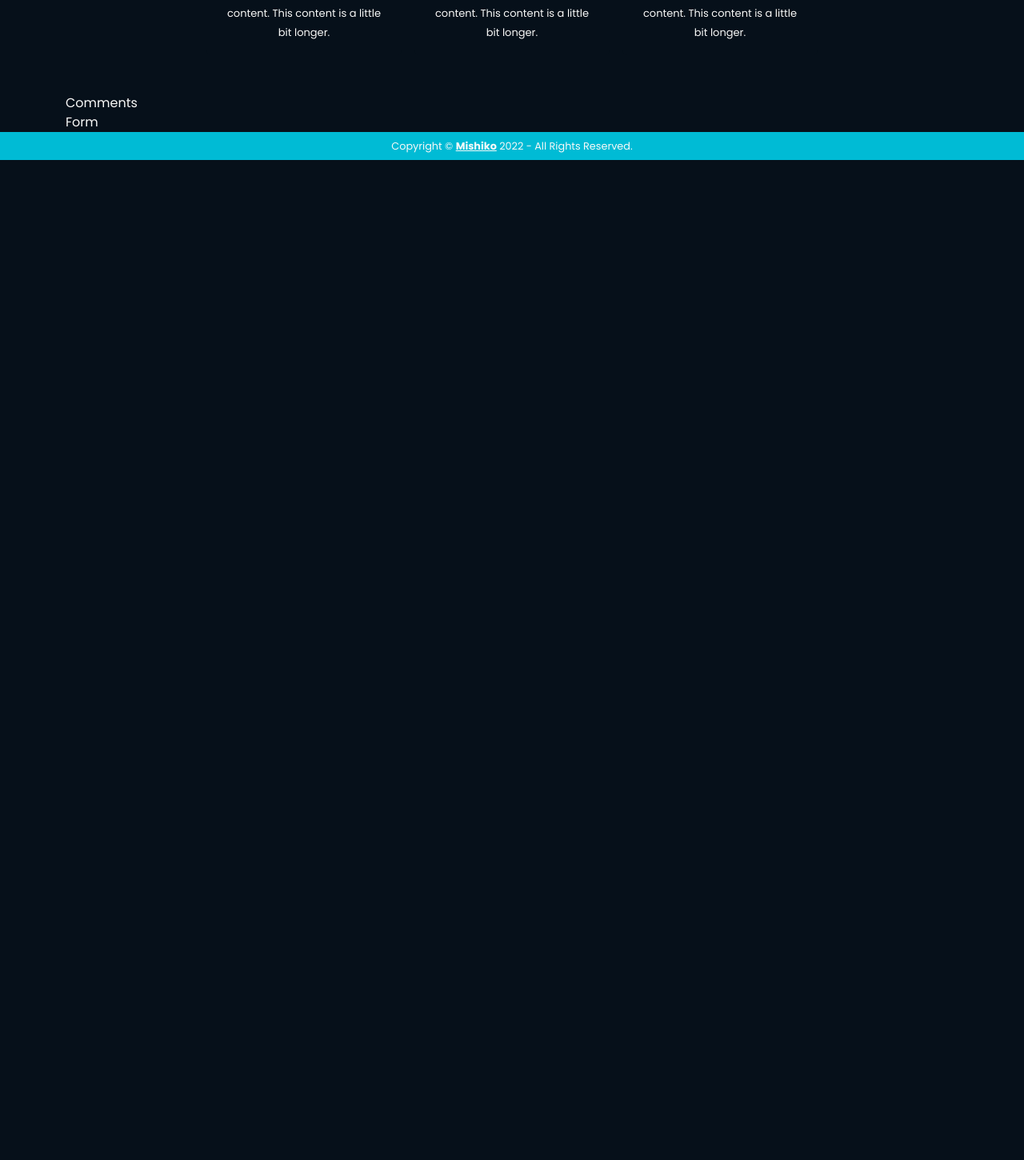
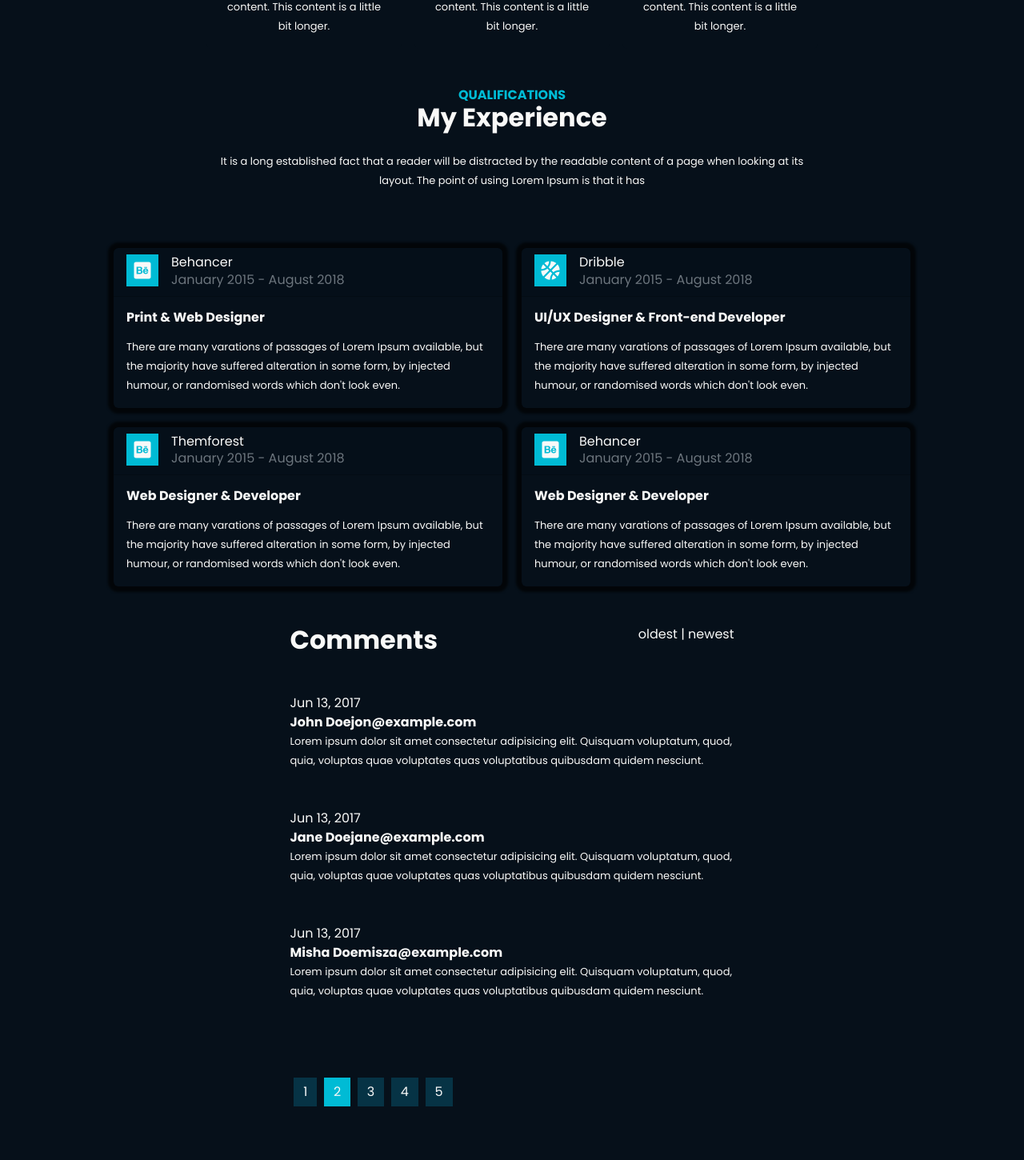
Before and after one commit to misza777/softblue_webdesign_react, a React (Vite) app: page / in a window 1280 px wide. Shown: the part 1196-2646 px from the top of the page at 80% size. Before the commit the page ends 1396 px from the top, so only its background shows below. Built offline with nearby package versions, Linux system fonts and the light colour scheme.

Commit message:
comments first commit

```diff
--- a/src/components/Comments/Comments.jsx
+++ b/src/components/Comments/Comments.jsx
@@ -1,9 +1,69 @@
-import React from 'react'
+import React from "react";
+import { Col, Pagination } from "react-bootstrap";
+import "./comments.scss";
 
 const Comments = () => {
+  let active = 2;
+  let items = [];
+  for (let number = 1; number <= 5; number++) {
+    items.push(
+      <Pagination.Item
+        className="pagination__item"
+        key={number}
+        active={number === active}
+      >
+        {number}
+      </Pagination.Item>
+    );
+  }
+
+  const comments = [
+    {
+      id: 1,
+      name: "John Doe",
+      date: "Jun 13, 2017",
+      email: "jon@example.com",
+      text: "Lorem ipsum dolor sit amet consectetur adipisicing elit. Quisquam voluptatum, quod, quia, voluptas quae voluptates quas voluptatibus quibusdam quidem nesciunt.",
+    },
+    {
+      id: 2,
+      name: "Jane Doe",
+      date: "Jun 13, 2017",
+      email: "jane@example.com",
+      text: "Lorem ipsum dolor sit amet consectetur adipisicing elit. Quisquam voluptatum, quod, quia, voluptas quae voluptates quas voluptatibus quibusdam quidem nesciunt.",
+    },
+    {
+      id: 3,
+      name: "Misha Doe",
+      date: "Jun 13, 2017",
+      email: "misza@example.com",
+      text: "Lorem ipsum dolor sit amet consectetur adipisicing elit. Quisquam voluptatum, quod, quia, voluptas quae voluptates quas voluptatibus quibusdam quidem nesciunt.",
+    },
+  ];
+
   return (
-    <div>Comments</div>
-  )
-}
+    <Col md={7} className="mx-auto p-md-5">
+      <div className="d-flex justify-content-between">
+        <h2 className="text-center mb-5">Comments</h2>
+        <div>oldest | newest</div>
+      </div>
+      {comments.map((comment) => (
+        <div className="comments pb-5">
+          <div className="comment">
+            <div className="comment__content">
+              <div className="comment__content-date">{comment.date}</div>
+              <div className="d-inline-flex">
+                <h3 className="comment__content-name">{comment.name}</h3>{" "}
+                <h3 className="comment__content-email">{comment.email}</h3>
+              </div>
+              <p className="comment__content-text">{comment.text}</p>
+            </div>
+          </div>
+        </div>
+      ))}
+      <Pagination className="mt-5">{items}</Pagination>
+    </Col>
+  );
+};
 
-export default Comments
+export default Comments;
--- /dev/null
+++ b/src/components/Comments/comments.scss
@@ -0,0 +1,31 @@
+@use "../../scss/abstracts" as *;
+
+
+.pagination__item {
+    display: inline-block;
+    padding-inline: .3em;
+}
+
+.page-item.active .page-link {
+    color: $clr-main-primary;
+    background-color: $clr-main-secondary;
+    border: none;
+}
+.page-item .page-link {
+    color: $clr-main-primary;
+    background-color: $clr-bcg-secondary;
+    color: $clr-main-primary;
+    border: none;
+}
+
+.page-item:last-child .page-link,
+.page-item:first-child .page-link
+ {
+    border-radius: 0;
+}
+
+// .page-item:focus .page-link
+// {
+//     border: none;
+//     outline: none;
+// }
--- /dev/null
+++ b/src/components/Experience/Experience.jsx
@@ -0,0 +1,86 @@
+import React from "react";
+import { Card, Col, Row, Container } from "react-bootstrap";
+import { BsHeadset, BsHeart, BsLaptop } from "react-icons/bs";
+import "./experience.scss";
+import { FaBehanceSquare, FaBasketballBall } from "react-icons/fa";
+
+const Experience = () => {
+  const cardExpInfo = [
+    {
+      id: 1,
+      position: "Behancer",
+      time: "January 2015 - August 2018",
+      title: "Print & Web Designer",
+      text: "There are many varations of passages of Lorem Ipsum available, but the majority have suffered alteration in some form, by injected humour, or randomised words which don't look even.",
+      icon: <FaBehanceSquare />,
+    },
+    {
+      id: 2,
+      position: "Dribble",
+      time: "January 2015 - August 2018",
+      title: "UI/UX Designer & Front-end Developer",
+      text: "There are many varations of passages of Lorem Ipsum available, but the majority have suffered alteration in some form, by injected humour, or randomised words which don't look even.",
+      icon: <FaBasketballBall />,
+    },
+    {
+      id: 3,
+      position: "Themforest",
+      time: "January 2015 - August 2018",
+      title: "Web Designer & Developer",
+      text: "There are many varations of passages of Lorem Ipsum available, but the majority have suffered alteration in some form, by injected humour, or randomised words which don't look even.",
+      icon: <FaBehanceSquare />,
+    },
+    {
+      id: 4,
+      position: "Behancer",
+      time: "January 2015 - August 2018",
+      title: "Web Designer & Developer",
+      text: "There are many varations of passages of Lorem Ipsum available, but the majority have suffered alteration in some form, by injected humour, or randomised words which don't look even.",
+      icon: <FaBehanceSquare />,
+    },
+  ];
+  return (
+    <>
+      <Col
+        className="container-experience
+    mx-md-5
+    px-md-5
+    mx-xl-5
+    my-xl-5
+    text-center"
+      >
+        <h3 className="text-uppercase clr-secondary">Qualifications</h3>
+        <h2>My Experience</h2>
+        <p className="description py-md-4 py-lg-4">
+          It is a long established fact that a reader will be distracted by the
+          readable content of a page when looking at its layout. The point of
+          using Lorem Ipsum is that it has
+        </p>
+      </Col>
+      <Row xs={1} md={2} className="g-4 mx-xl-5">
+        {cardExpInfo.map((card) => (
+          <Col key={card.id}>
+            <Card className="card-exp">
+              <Card.Header>
+                <div className="d-flex justify-content-start">
+                  <div className="card-exp_icon">{card.icon}</div>
+                  <div className="d-flex-column">
+                    <h3 className="card-exp_position">{card.position}</h3>
+                    <div className="exp-card-time text-muted ">{card.time}</div>
+                  </div>
+                </div>
+              </Card.Header>
+
+              <Card.Body className="card-body_text">
+                <Card.Title className="card-body_text">{card.title}</Card.Title>
+                <Card.Text className="card-body_text">{card.text}</Card.Text>
+              </Card.Body>
+            </Card>
+          </Col>
+        ))}
+      </Row>
+    </>
+  );
+};
+
+export default Experience;
--- /dev/null
+++ b/src/components/Experience/experience.scss
@@ -0,0 +1,35 @@
+@use "../../scss/abstracts" as *;
+
+.container-experience {
+    color: $clr-main-primary;
+
+}
+
+.card-exp {
+    box-shadow: 0px 0px 3px 7px rgba(0,0,0,0.66);
+-webkit-box-shadow: 0px 0px 3px 7px rgba(0,0,0,0.66);
+-moz-box-shadow: 0px 0px 3px 7px rgba(0,0,0,0.66);
+
+&_icon {
+    height:2.5rem;
+    width: 2.5rem;
+    margin-right: 1rem;
+    background-color: $clr-main-secondary;
+    display: flex;
+    justify-content: center;
+    align-items: center;
+    font-size: 1.5rem;
+    }
+
+    &_position {
+        font-weight: $fw-semi-bold;
+    }
+
+    p {
+    width: 100%;
+ }
+}
+
+.card-body_text {
+    text-align: left !important;
+}
--- a/src/components/Header/Header.jsx
+++ b/src/components/Header/Header.jsx
@@ -26,7 +26,7 @@ const Header = () => {
 
         <Navbar.Collapse id="responsive-navbar-nav" className="clr-primary">
           <Nav className="ms-auto">
-            <LinkContainer to="/">
+            <LinkContainer to="/" active>
               <Nav.Link
                 active
                 className="mx-3 my-link"
@@ -39,7 +39,7 @@ const Header = () => {
 
             <LinkContainer to="/services">
               <Nav.Link className="mx-3 my-link" to="/services">
-                Link
+                Services
               </Nav.Link>
             </LinkContainer>
             <LinkContainer to="/experience">
--- a/src/components/WhatWeDo/WhatWeDo.jsx
+++ b/src/components/WhatWeDo/WhatWeDo.jsx
@@ -36,7 +36,7 @@ const WhatWeDo = () => {
     >
       <h3 className="text-uppercase clr-secondary">What we do</h3>
       <h2>Better Services For You</h2>
-      <p className="pb-xl-4">
+      <p className="description p-md-4 p-lg-4">
         It is a long established fact that a reader will be distracted by the
         readable content of a page when looking at its layout. The point of
         using Lorem Ipsum is that it has
@@ -45,7 +45,7 @@ const WhatWeDo = () => {
       <Row xs={1} md={3} className="g-3 my-sm-2 my-md-3 m-lg-3 mx-xl-5 px-xl-4">
         {cardsInfo.map((c, idx) => (
           <Col className="mt-xs-4" key={idx}>
-            <Card className=" card">
+            <Card className="card">
               {/* <Card.Img variant="top" src={c.image} /> */}
               <div className="icon-container">
                 <div className="icon">{c.icon}</div>
--- a/src/components/WhatWeDo/what.scss
+++ b/src/components/WhatWeDo/what.scss
@@ -2,22 +2,7 @@
 
 .container-what {
     color: $clr-main-primary;
-    h2 {
-        font-size: $fs-secondary-heading;
-        font-weight: $fw-bold;
-        margin-bottom: 1em;
-    }
 
-    h3 {
-        font-size: $fs-secondary-preheading;
-        font-weight: $fw-bold;
-    }
-    p {
-        line-height: $lh-p;
-        font-size: $fs-p;
-        width: 70%;
-        margin: 0 auto;
-    }
 }
 
 .card {
--- a/src/css/App.css
+++ b/src/css/App.css
@@ -60,3 +60,24 @@ body::after {
 .uppercase {
   text-transform: uppercase;
 }
+
+h2 {
+  font-size: 2rem;
+  font-weight: 700;
+  margin-bottom: 1em;
+}
+
+h3 {
+  font-size: 1rem;
+  font-weight: 700;
+}
+
+p {
+  line-height: 1.5rem;
+  font-size: 0.8125rem;
+}
+
+.description {
+  width: 80%;
+  margin: 0 auto;
+}
--- a/src/screens/HomeScreen/HomeScreen.jsx
+++ b/src/screens/HomeScreen/HomeScreen.jsx
@@ -3,6 +3,7 @@ import Comments from "../../components/Comments/Comments";
 import Form from "../../components/Form/Form";
 import "./home.scss";
 import WhatWeDo from "../../components/WhatWeDo/WhatWeDo";
+import Experience from "../../components/Experience/Experience";
 
 const HomeScreen = () => {
   return (
@@ -40,6 +41,7 @@ const HomeScreen = () => {
         />
       </div>
       <WhatWeDo />
+      <Experience />
       <Comments />
       <Form />
     </>
--- a/src/scss/App.scss
+++ b/src/scss/App.scss
@@ -65,3 +65,24 @@ body {
 .uppercase {
   text-transform: uppercase;
 }
+
+h2 {
+  font-size: $fs-secondary-heading;
+  font-weight: $fw-bold;
+  margin-bottom: 1em;
+}
+
+h3 {
+  font-size: $fs-secondary-preheading;
+  font-weight: $fw-bold;
+}
+
+p {
+  line-height: $lh-p;
+  font-size: $fs-p;
+}
+
+.description {
+  width: 80%;
+  margin: 0 auto;
+}
```
